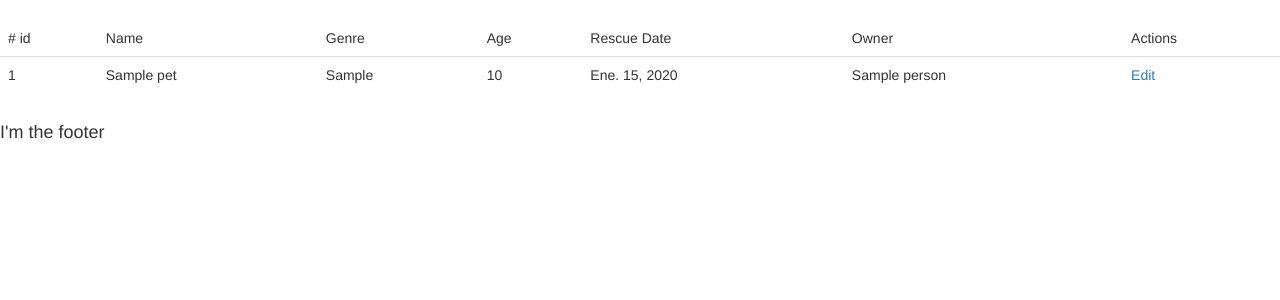
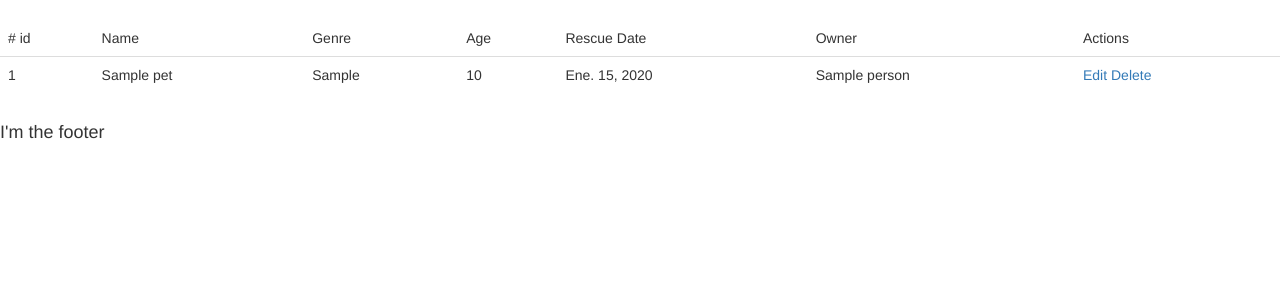
Before and after one commit to xdanielsb/django-series, a Django app: page /pet/list in a window 1280 px wide. Shown: the part 52-352 px from the top of the page. Run offline with Django 3.2, Linux system fonts and the light colour scheme; tables that the repository leaves empty hold one stand-in row (values such as "Sample post"); some libraries are stand-ins or nearby versions.

Commit message:
Add logic to deletea register. #awesome.

```diff
--- a/refuge/apps/pet/urls.py
+++ b/refuge/apps/pet/urls.py
@@ -1,9 +1,10 @@
 from django.urls import path, re_path
 
-from apps.pet.views import index,pet_view, pet_list, pet_edit
+from apps.pet.views import index,pet_view, pet_list, pet_edit, pet_delete
 urlpatterns = [
     path('', index, name ='pets-index'),
     path('new', pet_view, name ='pets-new'),
     path('list', pet_list, name ='pets-list'),
     re_path('edit/(?P<id_pet>\d+)', pet_edit, name ='pets-edit'),
+    re_path('delete/(?P<id_pet>\d+)', pet_delete, name ='pets-delete'),
 ]
--- a/refuge/apps/pet/views.py
+++ b/refuge/apps/pet/views.py
@@ -34,3 +34,11 @@ def pet_edit(request, id_pet):
             form.save()
         return redirect('pets-index')
     return render(request, 'pet/pet_form.html', {'form':form})
+
+
+def pet_delete(request, id_pet):
+    pet = Pet.objects.get(id=id_pet)
+    if request.method == "POST":
+        pet.delete()
+        return redirect('pets-list')
+    return render(request, 'pet/pet_delete.html', {'pet':pet})
--- a/refuge/templates/pet/pet_list.html
+++ b/refuge/templates/pet/pet_list.html
@@ -23,7 +23,10 @@
           <td>{{pet.age}}</td>
           <td>{{pet.rescue_date}}</td>
           <td>{{pet.owner.name}}</td>
-          <td><a href="{% url 'pets-edit' pet.id %}">Edit</a></td>
+          <td>
+            <a href="{% url 'pets-edit' pet.id %}">Edit</a>
+            <a href="{% url 'pets-delete' pet.id %}">Delete</a>
+          </td>
         </tr>
       {% endfor %}
     {% else %}
```
Also changed, not shown: refuge/templates/pet/pet_delete.html (added, +12 -0 lines).
